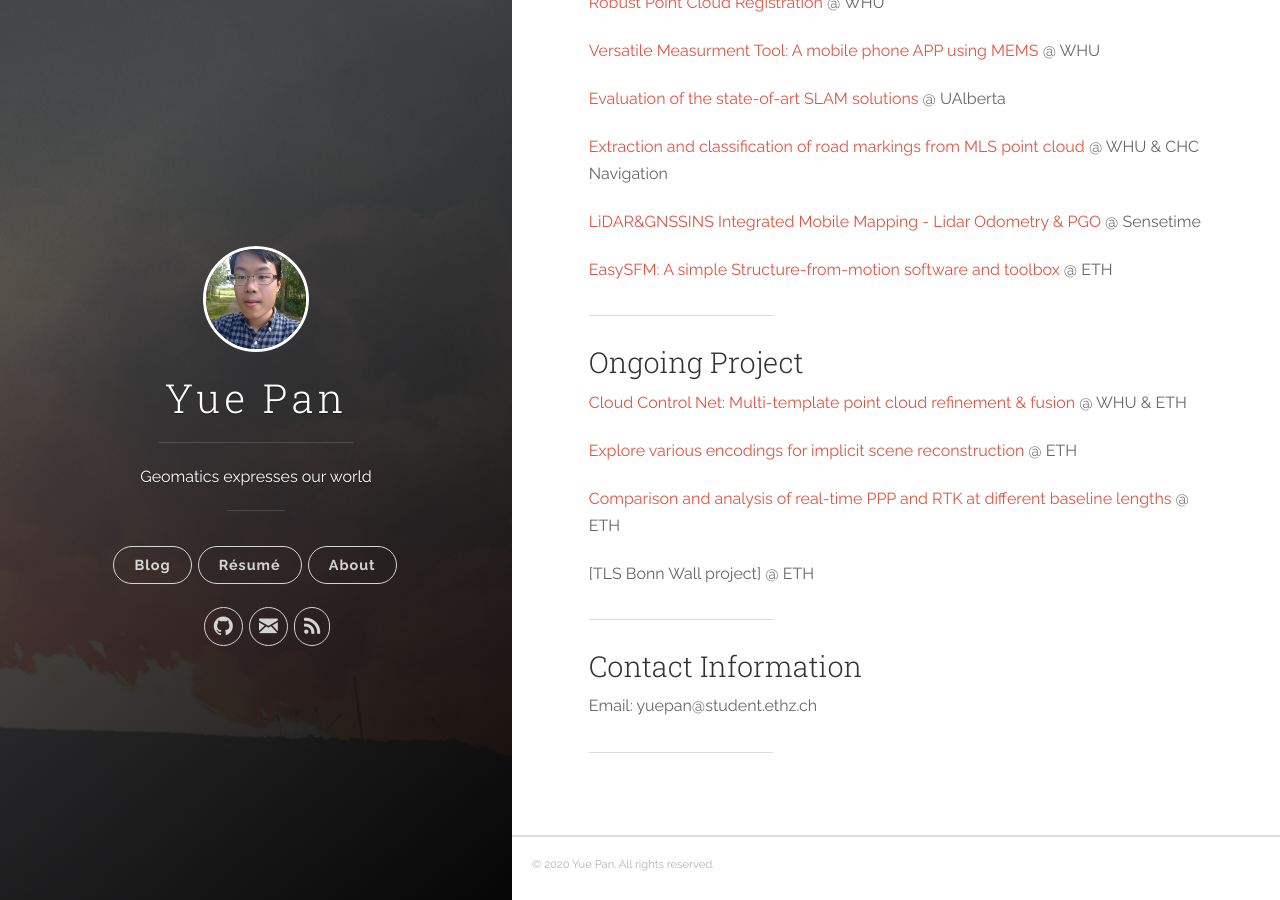
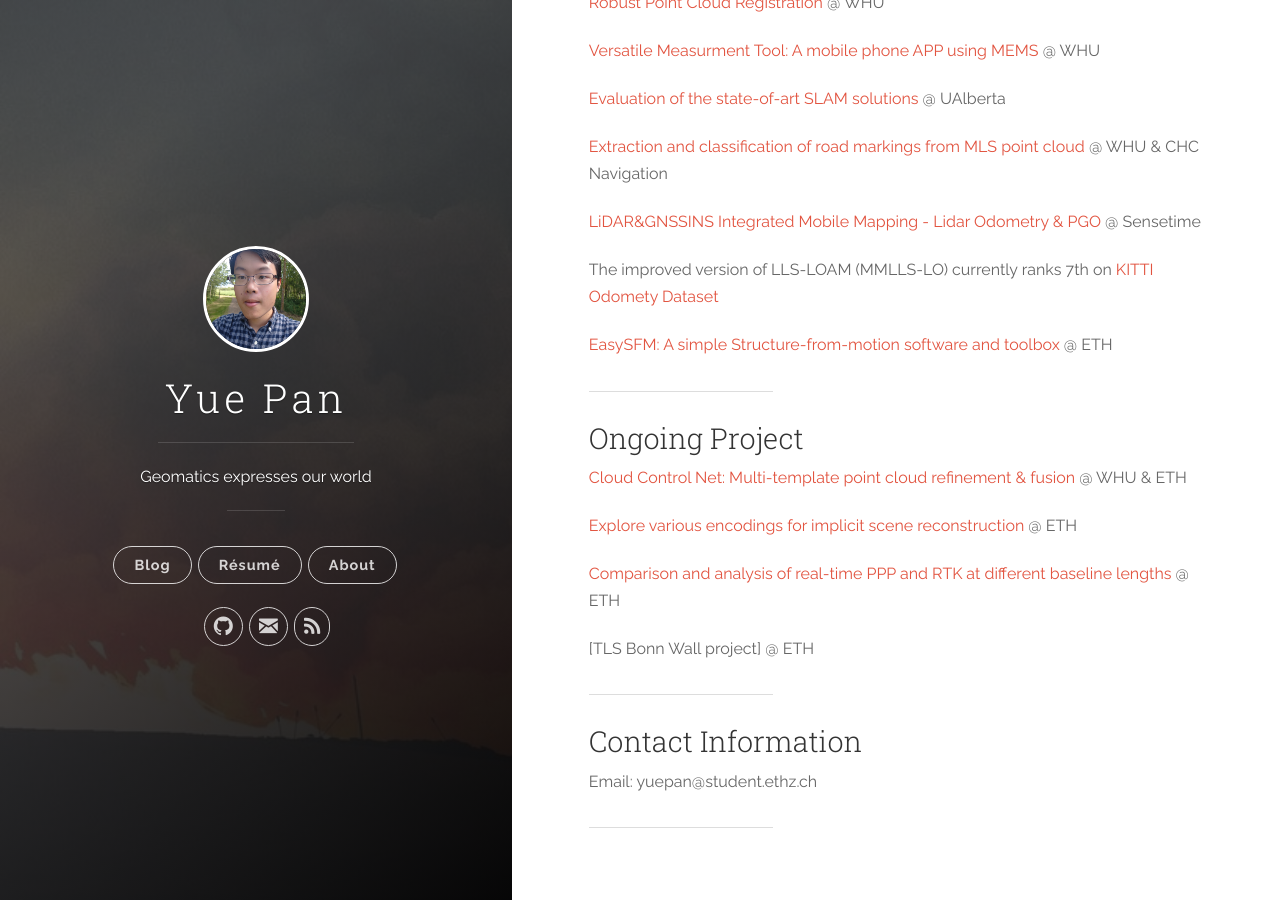
Before and after one commit to YuePanEdward/YuePanEdward.github.io, a Jekyll site: the page built from _posts/2020-6-11-about.md, in a window 1280 px wide and 900 px high, scrolled down 816 px. Built offline with Jekyll 4.4.1, drawn with Linux system fonts in a browser that asks for light colours; some of the changed text lies outside the part shown.

Commit message:
Update and rename 2020-4-11-about.md to 2020-6-11-about.md

```diff
--- a/_posts/2020-4-11-about.md
+++ b/_posts/2020-6-11-about.md
@@ -38,6 +38,8 @@ My research interest is on 3D Computer Vision, SLAM and sensor integration.
 
 [LiDAR&GNSSINS Integrated Mobile Mapping - Lidar Odometry & PGO](https://github.com/YuePanEdward/LLS-LOAM) @ Sensetime
 
+The improved version of LLS-LOAM (MMLLS-LO) currently ranks 7th on [KITTI Odomety Dataset](http://www.cvlibs.net/datasets/kitti/eval_odometry_detail.php?&result=cbe2abdb45d1a4d23f18a742203405db3cfa09cb)
+
 [EasySFM: A simple Structure-from-motion software and toolbox](https://github.com/YuePanEdward/EasySFM) @ ETH
 
 ---
```
